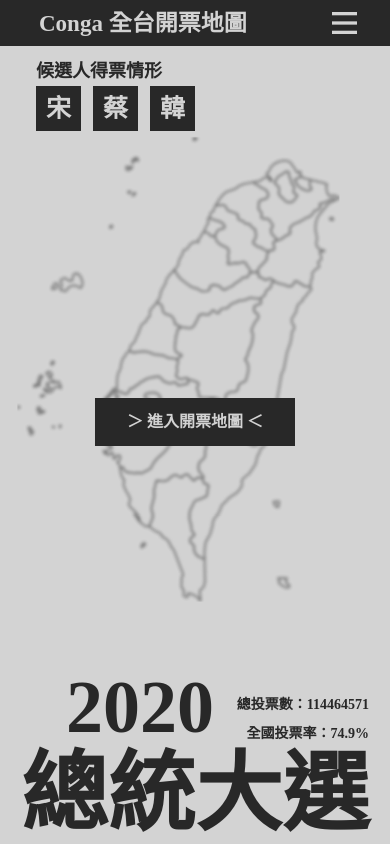
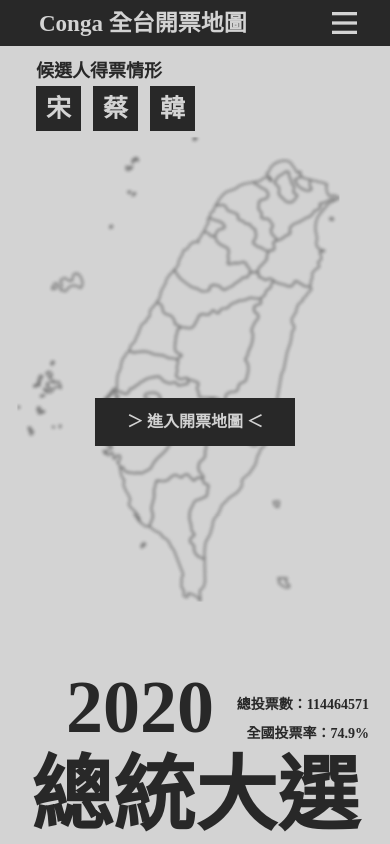
Before and after one commit to Conga-TheF2E/historical-election-map, a Next.js app: page / in a window 390 px wide. Built offline with nearby package versions, Linux system fonts and the light colour scheme; a web font is replaced by a local one.

Commit message:
hotfix: 短解手機版字破版

```diff
--- a/components/layout/Index.js
+++ b/components/layout/Index.js
@@ -194,7 +194,7 @@ function Index({
         </div>
         <h1
           id="title"
-          className="absolute bottom-[6px] w-full text-center text-[87px] font-black leading-none md:bottom-[18px] md:text-[177px] xl:bottom-[26px] xl:right-0 xl:w-auto xl:text-[163px]"
+          className="absolute bottom-[6px] w-full text-center text-[82px] font-black leading-none md:bottom-[18px] md:text-[177px] xl:bottom-[26px] xl:right-0 xl:w-auto xl:text-[163px]"
           style={{ fontFamily: "m-plus-1p-b" }}
         >
           總統大選
```
